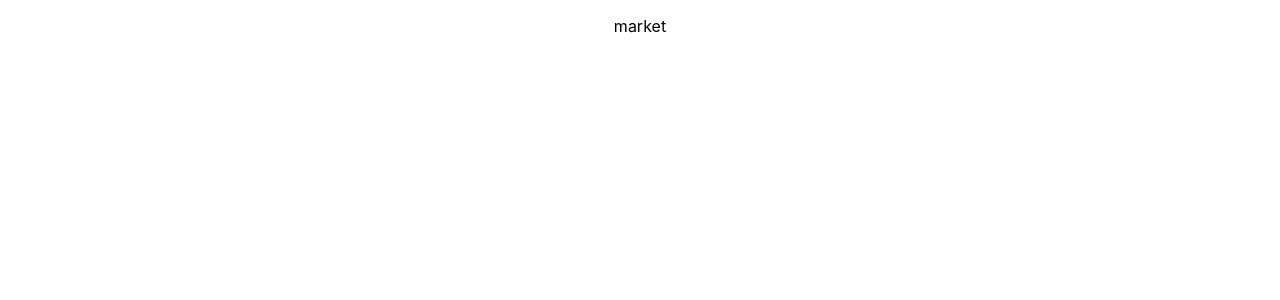
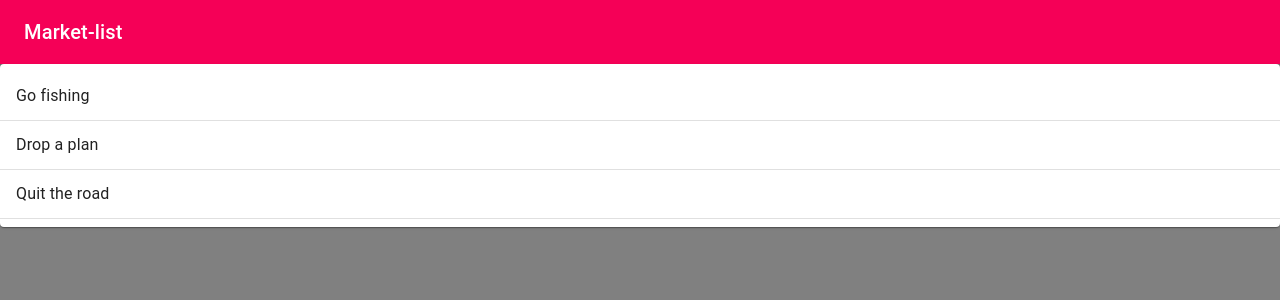
Before and after one commit to upluke/Shopping-list, a React (Create React App) app: page / in a window 1280 px wide. Shown: the top 300 px of the page. Built offline with nearby package versions, Linux system fonts and the light colour scheme.

Commit message:
todoList

```diff
--- a/src/App.js
+++ b/src/App.js
@@ -1,9 +1,9 @@
-import "./App.css";
-
+// import "./App.css";
+import TodoApp from "./TodoApp";
 function App() {
   return (
     <div className="App">
-      <p>market</p>
+      <TodoApp />
     </div>
   );
 }
--- /dev/null
+++ b/src/TodoApp.js
@@ -0,0 +1,52 @@
+import React, { useState } from "react";
+import { makeStyles } from "@material-ui/core/styles";
+import AppBar from "@material-ui/core/AppBar";
+import Toolbar from "@material-ui/core/Toolbar";
+import Typography from "@material-ui/core/Typography";
+import TodoList from "./TodoList";
+
+const useStyles = makeStyles((theme) => ({
+  root: {
+    flexGrow: 1,
+    padding: 0,
+    margin: 0,
+    height: "100vh",
+    backgroundColor: "gray",
+  },
+
+  appBar: {
+    height: theme.spacing(8),
+  },
+  title: {
+    flexGrow: 1,
+  },
+}));
+
+export default function TodoApp() {
+  const initialTodos = [
+    { id: 1, task: "Go fishing", completed: false },
+    { id: 2, task: "Drop a plan", completed: false },
+    { id: 3, task: "Quit the road", completed: false },
+  ];
+  const [todos, setTodos] = useState(initialTodos);
+  const classes = useStyles();
+  return (
+    <div className={classes.root}>
+      <AppBar className={classes.appBar} color="secondary" position="static">
+        <Toolbar>
+          <Typography variant="h6" className={classes.title}>
+            Market-list
+          </Typography>
+        </Toolbar>
+      </AppBar>
+      <TodoList todos={todos} />
+    </div>
+  );
+}
+
+// - TodoApp
+//     - TodoForm
+//     - TodoList
+//         -TodoItem
+
+// each todo: [{id: }, {task: }, {completed}]
--- /dev/null
+++ b/src/TodoList.js
@@ -0,0 +1,23 @@
+import React from "react";
+import Paper from "@material-ui/core/Paper";
+import List from "@material-ui/core/List";
+import ListItem from "@material-ui/core/ListItem";
+import ListItemText from "@material-ui/core/ListItemText";
+import Divider from "@material-ui/core/Divider";
+
+export default function TodoList({ todos }) {
+  return (
+    <Paper>
+      <List>
+        {todos.map((todo) => (
+          <>
+            <ListItem>
+              <ListItemText>{todo.task}</ListItemText>
+            </ListItem>
+            <Divider />
+          </>
+        ))}
+      </List>
+    </Paper>
+  );
+}
```
